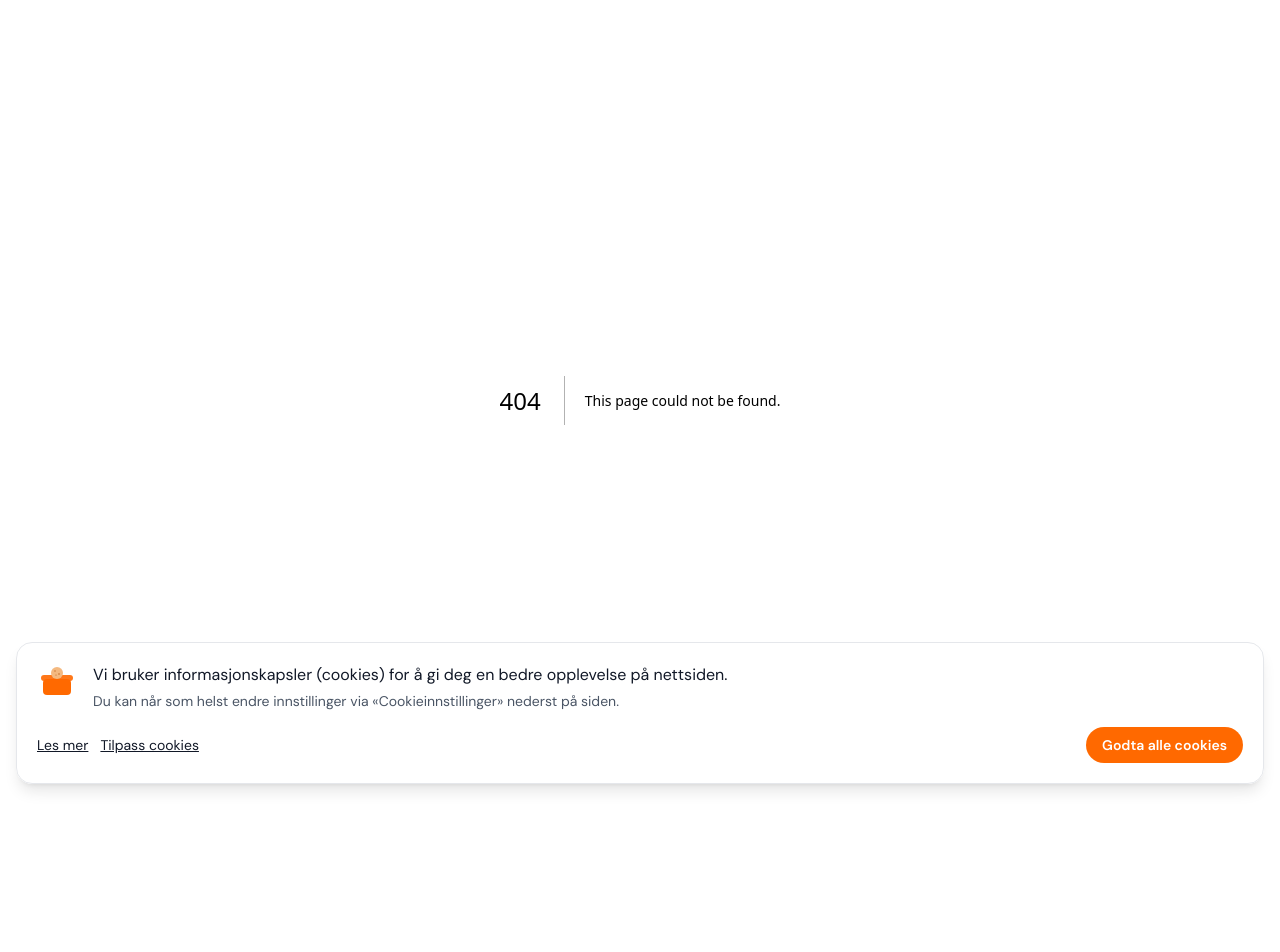
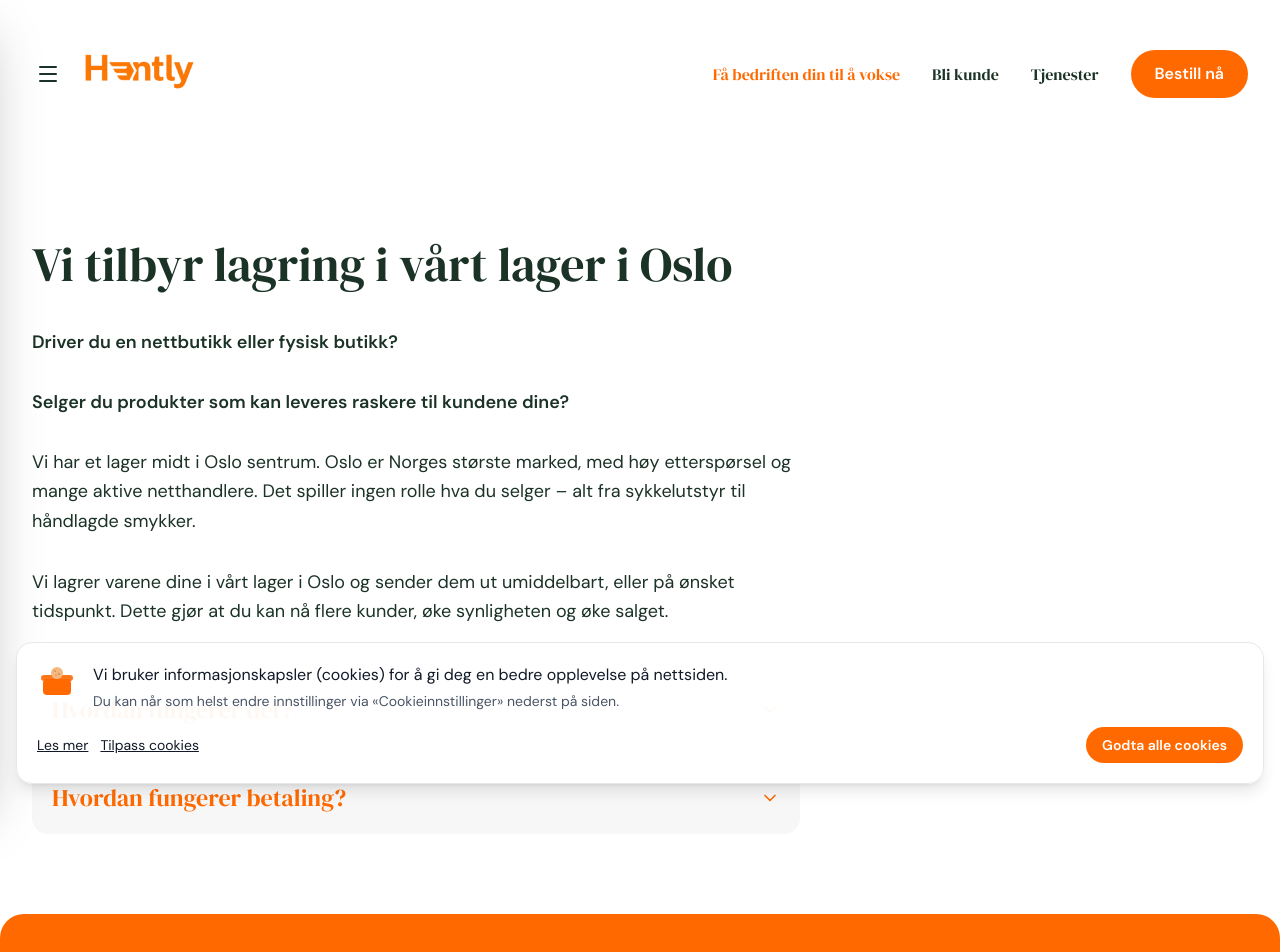
Before and after one commit to moreamakaveli-cyber/klikk-send-live, a Next.js app: page /lagring-lager-oslo in a window 1280 px wide. Before the commit this address had no page. Shown: the top 952 px of the page. Before the commit the page ends 800 px from the top, so only its background shows below. Built offline with nearby package versions, Linux system fonts and the light colour scheme.

Commit message:
Legg til lagring i Oslo-tjeneste og side
Made-with: Cursor

```diff
--- a/app/components/OurServices.tsx
+++ b/app/components/OurServices.tsx
@@ -1,7 +1,7 @@
 "use client";
 
 import Link from "next/link";
-import { Package, ShoppingBag, Heart, Users, Megaphone, TrendingUp, Zap } from "lucide-react";
+import { Package, ShoppingBag, Heart, Warehouse, Users, Megaphone, TrendingUp, Zap } from "lucide-react";
 
 interface Service {
   icon: React.ComponentType<{ className?: string; color?: string; strokeWidth?: number }>;
@@ -37,6 +37,15 @@ const services: Service[] = [
     title: "Umiddelbar levering i Oslo",
     description: "Vi leverer små varer umiddelbart fra bedrift til kunde i hele Oslo.",
     href: "/umiddelbar-levering-i-oslo",
+    cta: "Les mer",
+  } as Service,
+  {
+    icon: Warehouse,
+    iconColor: "hsl(150, 30%, 35%)",
+    title: "Vi tilbyr lagring i vårt lager i Oslo",
+    description:
+      "På denne måten kan vi sende ut varene for deg slik at kundene dine vil få det levert umiddelbart.",
+    href: "/lagring-lager-oslo",
     cta: "Les mer",
   } as Service,
 ];
@@ -76,7 +85,7 @@ export default function OurServices() {
           Vi hjelper bedrifter med å hente og levere varer direkte til kundene – raskt og enkelt.
         </p>
 
-        <div className="grid grid-cols-1 md:grid-cols-3 gap-6">
+        <div className="grid grid-cols-1 md:grid-cols-2 xl:grid-cols-4 gap-6">
           {services.map((service, index) => {
             const Icon = service.icon;
             return (
--- /dev/null
+++ b/app/lagring-lager-oslo/page.tsx
@@ -0,0 +1,108 @@
+"use client";
+
+import Navbar from "../components/Navbar";
+import Footer from "../components/Footer";
+import { ChevronDown } from "lucide-react";
+
+export default function LagringLagerOsloPage() {
+  return (
+    <main className="min-h-screen" style={{ backgroundColor: "#FFFFFF" }}>
+      <Navbar />
+      <section className="max-w-[1400px] mx-auto px-6 md:px-8 py-16 md:py-20">
+        <div className="max-w-3xl space-y-8 md:space-y-10">
+          <h1
+            className="text-3xl md:text-4xl lg:text-5xl font-normal"
+            style={{
+              fontFamily: "var(--font-serif), serif",
+              color: "hsl(150, 30%, 15%)",
+            }}
+          >
+            Vi tilbyr lagring i vårt lager i Oslo
+          </h1>
+
+          <div
+            className="space-y-6 md:space-y-8 text-base md:text-lg"
+            style={{
+              fontFamily: "var(--font-sans), sans-serif",
+              color: "hsl(150, 30%, 15%)",
+            }}
+          >
+            <p className="font-semibold">Driver du en nettbutikk eller fysisk butikk?</p>
+            <p className="font-semibold">
+              Selger du produkter som kan leveres raskere til kundene dine?
+            </p>
+
+            <p className="leading-relaxed">
+              Vi har et lager midt i Oslo sentrum. Oslo er Norges største marked, med høy
+              etterspørsel og mange aktive netthandlere. Det spiller ingen rolle hva du selger –
+              alt fra sykkelutstyr til håndlagde smykker.
+            </p>
+
+            <p className="leading-relaxed">
+              Vi lagrer varene dine i vårt lager i Oslo og sender dem ut umiddelbart, eller på
+              ønsket tidspunkt. Dette gjør at du kan nå flere kunder, øke synligheten og øke
+              salget.
+            </p>
+
+            <div className="space-y-4 pt-4">
+              <details
+                className="group rounded-2xl p-4 md:p-5"
+                style={{ backgroundColor: "#F7F7F7" }}
+              >
+                <summary
+                  className="list-none cursor-pointer flex items-center justify-between gap-4"
+                  style={{
+                    fontFamily: "var(--font-serif), serif",
+                    color: "oklch(70.5% 0.213 47.604)",
+                  }}
+                >
+                  <span className="text-xl md:text-2xl font-normal">Hvordan fungerer det?</span>
+                  <ChevronDown className="w-5 h-5 flex-shrink-0 transition-transform group-open:rotate-180" />
+                </summary>
+                <div
+                  className="mt-4 space-y-4 text-base md:text-lg"
+                  style={{ fontFamily: "var(--font-sans), sans-serif", color: "hsl(150, 30%, 15%)" }}
+                >
+                  <p className="font-medium">
+                    1. Du sender en batch med varer til oss, og vi håndterer resten.
+                  </p>
+                  <ol className="list-decimal pl-6 space-y-2">
+                    <li>Kunden bestiller i nettbutikken din og velger Hently som leveringsalternativ</li>
+                    <li>Vi mottar bestillingen automatisk</li>
+                    <li>Vi pakker og sender varen direkte til kunden</li>
+                  </ol>
+                </div>
+              </details>
+
+              <details
+                className="group rounded-2xl p-4 md:p-5"
+                style={{ backgroundColor: "#F7F7F7" }}
+              >
+                <summary
+                  className="list-none cursor-pointer flex items-center justify-between gap-4"
+                  style={{
+                    fontFamily: "var(--font-serif), serif",
+                    color: "oklch(70.5% 0.213 47.604)",
+                  }}
+                >
+                  <span className="text-xl md:text-2xl font-normal">
+                    Hvordan fungerer betaling?
+                  </span>
+                  <ChevronDown className="w-5 h-5 flex-shrink-0 transition-transform group-open:rotate-180" />
+                </summary>
+                <div
+                  className="mt-4 space-y-3 text-base md:text-lg"
+                  style={{ fontFamily: "var(--font-sans), sans-serif", color: "hsl(150, 30%, 15%)" }}
+                >
+                  <p>Du mottar hele beløpet fra kunden, både for produkt og frakt.</p>
+                  <p>Vi får vår andel gjennom et avtalt oppgjør i etterkant.</p>
+                </div>
+              </details>
+            </div>
+          </div>
+        </div>
+      </section>
+      <Footer />
+    </main>
+  );
+}
```
